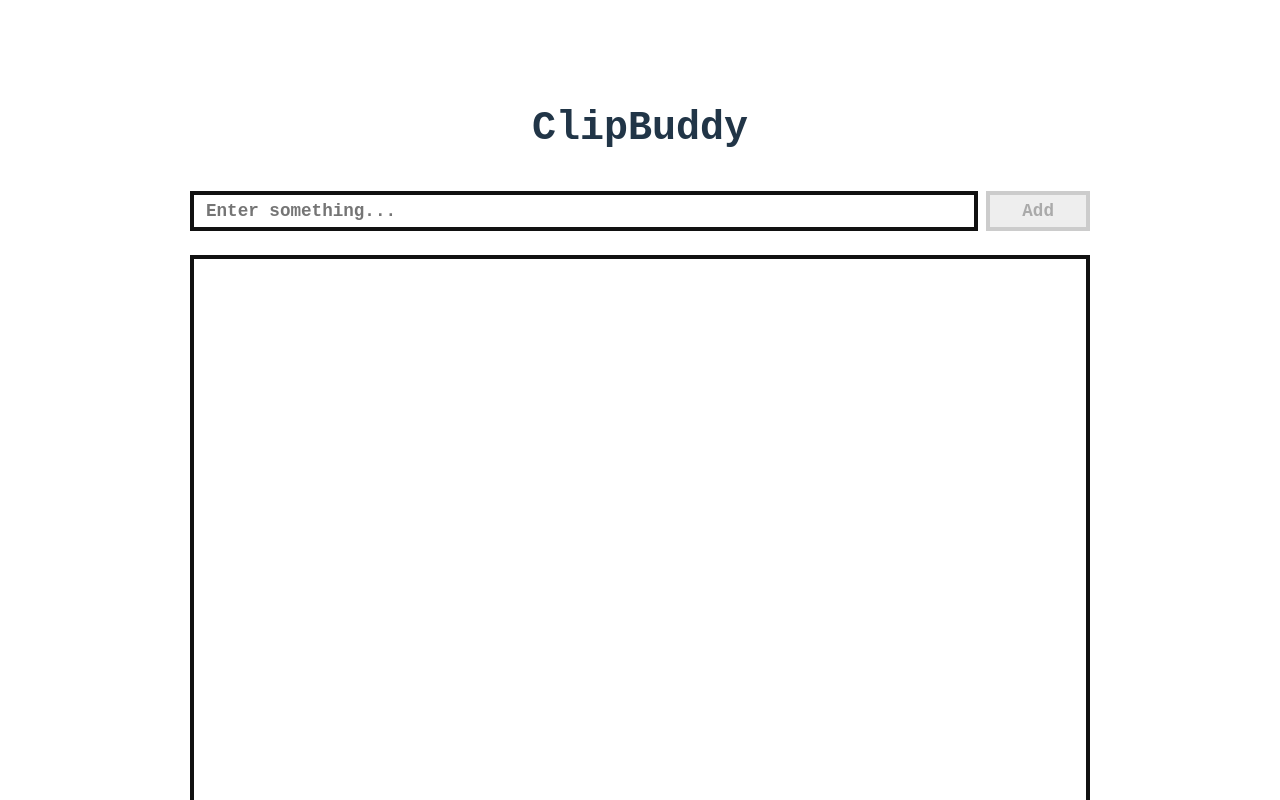
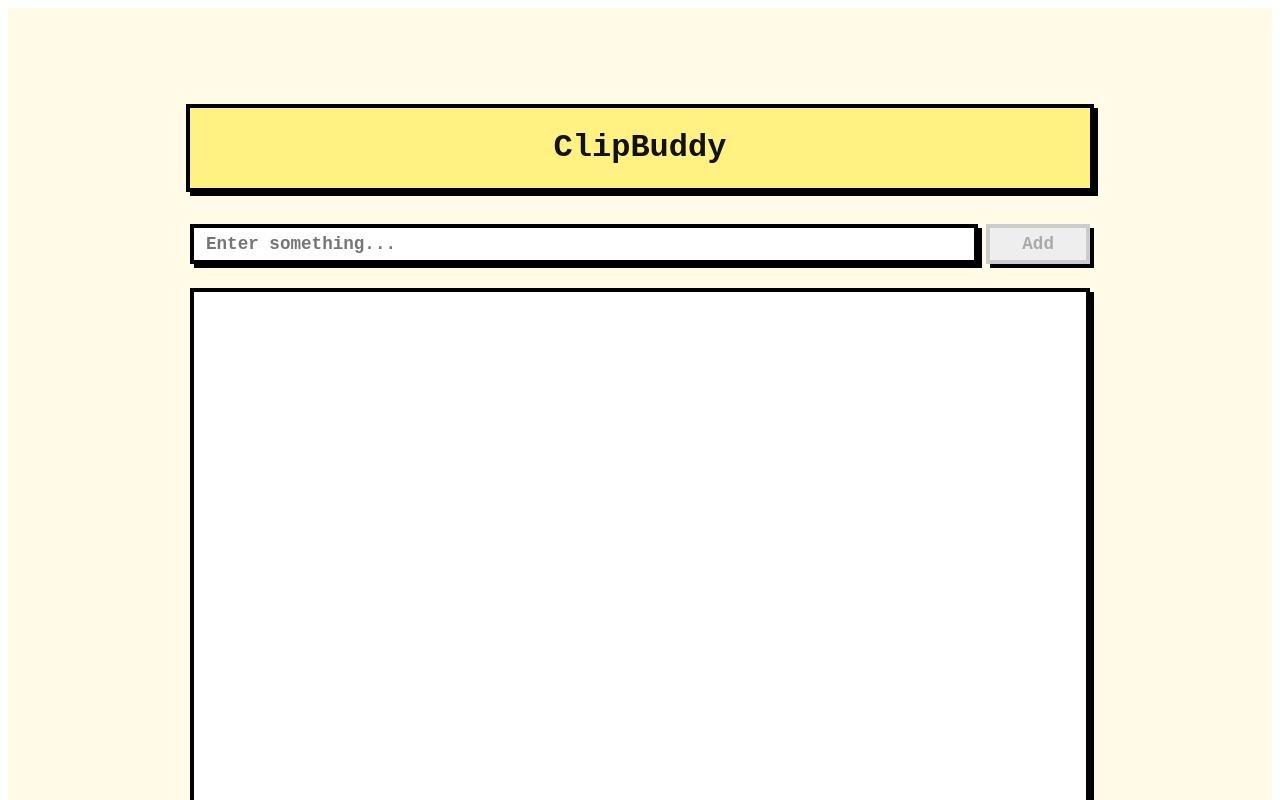
Before and after one commit to sharvenp/clip-buddy, a Vue app: page / in a window 1280 px wide. Shown: the top 800 px of the page. Built offline with nearby package versions, Linux system fonts and the light colour scheme.

Commit message:
Add neo-brutalist theme

```diff
--- a/src/App.vue
+++ b/src/App.vue
@@ -10,6 +10,7 @@ interface ClipboardItem {
 }
 
 const clipboardItems = ref<ClipboardItem[]>([])
+const showThanksToast = ref(false)
 
 function addClipboardItem(content: string) {
   clipboardItems.value.unshift({
@@ -29,11 +30,17 @@ function deleteClipboardItem(id: string) {
 function clearClipboard() {
   clipboardItems.value = []
 }
+
+function showThanks() {
+  showThanksToast.value = true
+  setTimeout(() => showThanksToast.value = false, 1500)
+}
 </script>
 
 <template>
   <div id="app">
-    <h1 class="app-title">ClipBuddy</h1>
+    <div v-if="showThanksToast" class="copied-toast thanks-toast">Thanks for using ClipBuddy!</div>
+    <h1 class="app-title" @dblclick="showThanks">ClipBuddy</h1>
     <div class="input-row">
       <ClipboardInput class="flex-1" @add="addClipboardItem" />
     </div>
@@ -48,7 +55,7 @@ function clearClipboard() {
         />
       </ClipboardGrid>
     </div>
-    <div class="clear-btn-row">
+      <div class="clear-btn-row">
         <button
           class="add-btn"
           :disabled="clipboardItems.length === 0"
@@ -56,7 +63,7 @@ function clearClipboard() {
         >
           Clear All
         </button>
-      </div>
+    </div>
   </div>
 </template>
 
--- a/src/components/ClipboardTile.vue
+++ b/src/components/ClipboardTile.vue
@@ -1,5 +1,5 @@
 <template>
-  <div class="clipboard-tile" @click="handleTileClick">
+  <div class="clipboard-tile" @dblclick="handleTileDblClick">
     <div v-if="copied" class="copied-toast">Copied!</div>
     <button
       class="delete-btn"
@@ -27,7 +27,7 @@ const props = defineProps<{ content: string }>()
 const emit = defineEmits(['copy', 'delete'])
 
 const copied = ref(false)
-function handleTileClick(e: MouseEvent) {
+function handleTileDblClick(e: MouseEvent) {
   if (!(e.target as HTMLElement).closest('button')) {
     triggerCopy()
   }
--- a/src/style.css
+++ b/src/style.css
@@ -8,6 +8,16 @@
   text-rendering: optimizeLegibility;
   -webkit-font-smoothing: antialiased;
   -moz-osx-font-smoothing: grayscale;
+  --nb-yellow: #fff282;
+  --nb-blue: #00c4ff;
+  --nb-pink: #ff6fcb;
+  --nb-green: #00ffb2;
+  --nb-bg: #fffbe6;
+  --nb-shadow: 4px 4px 0 #000;
+}
+
+body {
+  background: var(--nb-bg);
 }
 
 #app {
@@ -33,14 +43,14 @@
 .clipboard-grid {
   display: grid;
   grid-template-columns: repeat(3, 1fr);
-  gap: 2rem;
+  gap: 1.5rem;
   width: 100%;
   min-height: 300px;
   box-sizing: border-box;
 }
 
 .clipboard-tile {
-  background: #fff;
+  background: var(--nb-yellow);
   border: 4px solid #000;
   border-radius: 0;
   padding: 1rem;
@@ -55,13 +65,14 @@
   font-weight: bold;
   font-size: 1.1rem;
   transition: background 0.2s;
+  box-shadow: var(--nb-shadow);
 }
 .delete-btn {
   position: absolute;
   bottom: 7px;
   left: 7px;
-  background: #fff;
-  color: #000;
+  background: var(--nb-pink);
+  color: #111;
   border: 2px solid #000;
   border-radius: 0;
   padding: 0.1em 0.4em;
@@ -70,13 +81,23 @@
   cursor: pointer;
   transition: background 0.2s, color 0.2s, border 0.2s, opacity 0.2s;
   z-index: 2;
+  box-shadow: var(--nb-shadow);
 }
+.clipboard-tile:hover .delete-btn {
+  opacity: 1;
+}
+.delete-btn:hover {
+  background: #ff3b6b;
+  color: #fff;
+  border-color: #000;
+}
+
 .copy-btn {
   position: absolute;
   bottom: 7px;
   right: 7px;
-  background: #fff;
-  color: #000;
+  background: var(--nb-blue);
+  color: #111;
   border: 2px solid #000;
   border-radius: 0;
   padding: 0.1em 0.4em;
@@ -85,21 +106,17 @@
   cursor: pointer;
   transition: background 0.2s, color 0.2s, border 0.2s, opacity 0.2s;
   z-index: 2;
+  box-shadow: var(--nb-shadow);
 }
-.clipboard-tile:hover .delete-btn,
 .clipboard-tile:hover .copy-btn {
   opacity: 1;
 }
-.delete-btn:hover {
-  background: #ffe5e5;
-  color: #ef4444;
-  border-color: #ef4444;
+.copy-btn:hover {
+  background: var(--nb-green);
+  color: #000;
+  border-color: #000;
 }
-.copy-btn:hover {
-  background: #f5df86;
-  color: #000;
-  border-color: #fac906;
-}
+
 .tile-content {
   white-space: pre-wrap;
   word-break: break-word;
@@ -107,14 +124,13 @@
   overflow-y: auto;
   overflow-x: hidden;
   flex: 1;
-  padding-right: 0.5rem;
-  padding-top: 0.5em;
   max-height: 80%;
   font-size: 1rem;
   position: relative;
   -webkit-mask-image: linear-gradient(to bottom, black 70%, transparent 100%);
   mask-image: linear-gradient(to bottom, black 70%, transparent 100%);
   user-select: text;
+  text-align: left;
 }
 .tile-content::-webkit-scrollbar {
   display: none;
@@ -125,11 +141,15 @@
 }
 
 .app-title {
-  font-size: 2.5rem;
-  font-weight: 800;
-  text-align: center;
-  margin-bottom: 2rem;
+  background: var(--nb-yellow);
+  border: 4px solid #000;
+  box-shadow: var(--nb-shadow);
+  color: #111;
+  padding: 1rem 0;
   font-family: monospace, monospace;
+  width: 80vw;
+  max-width: 900px;
+  margin: 2rem auto;
 }
 
 .clipboard-input {
@@ -145,14 +165,15 @@
   width: 80vw;
   max-width: 900px;
   height: 70vh;
-  border: 4px solid #111;
+  border: 4px solid #000;
   margin: 0 auto;
   overflow-y: auto;
   background: #fff;
-  padding: 2rem 1.5rem;
+  padding: 3rem 1.5rem;
   display: block;
   flex-direction: column;
   box-sizing: border-box;
+  box-shadow: var(--nb-shadow);
 }
 
 .header-bar {
@@ -175,7 +196,7 @@
 
 .input-field {
   flex: 1;
-  border: 4px solid #111;
+  border: 4px solid #000;
   border-radius: 0;
   padding: 0.75rem;
   font-size: 1.1rem;
@@ -184,12 +205,16 @@
   font-family: monospace, monospace;
   height: 2.5rem;
   box-sizing: border-box;
+  box-shadow: var(--nb-shadow);
+}
+.input-field:focus {
+  outline: none;
 }
 .add-btn {
   height: 2.5rem;
-  border: 4px solid #111;
+  border: 4px solid #000;
   border-radius: 0;
-  background: #fff;
+  background: var(--nb-pink);
   color: #111;
   padding: 0 2rem;
   font-weight: 800;
@@ -197,11 +222,12 @@
   font-family: monospace, monospace;
   cursor: pointer;
   transition: background 0.2s, color 0.2s, border 0.2s;
+  box-shadow: var(--nb-shadow);
 }
 .add-btn:hover:enabled {
-  background: #fef08a;
+  background: var(--nb-green);
   color: #000;
-  border-color: #facc15;
+  border-color: #000;
 }
 .add-btn:disabled {
   background: #eee;
@@ -223,11 +249,11 @@
 
 .copied-toast {
   position: absolute;
-  top: -2.6em;
+  top: -3.4em;
   left: 50%;
   transform: translateX(-50%);
-  background: #aaa;
-  color: #fff;
+  background: var(--nb-pink);
+  color: #000;
   padding: 0.3em 1em;
   border-radius: 0.5em;
   font-size: 12px;
@@ -236,6 +262,8 @@
   pointer-events: none;
   animation: toast-fade 1s forwards;
   z-index: 10;
+  border: 2px solid #000;
+  box-shadow: var(--nb-shadow);
 }
 @keyframes toast-fade {
   0% { opacity: 0; transform: translateX(-50%) translateY(10px);}
@@ -243,3 +271,11 @@
   90% { opacity: 1; transform: translateX(-50%) translateY(0);}
   100% { opacity: 0; transform: translateX(-50%) translateY(-10px);}
 }
+
+.thanks-toast {
+  top: 4em;
+  left: 50%;
+  transform: translateX(-50%);
+  position: fixed;
+  z-index: 100;
+}
```
